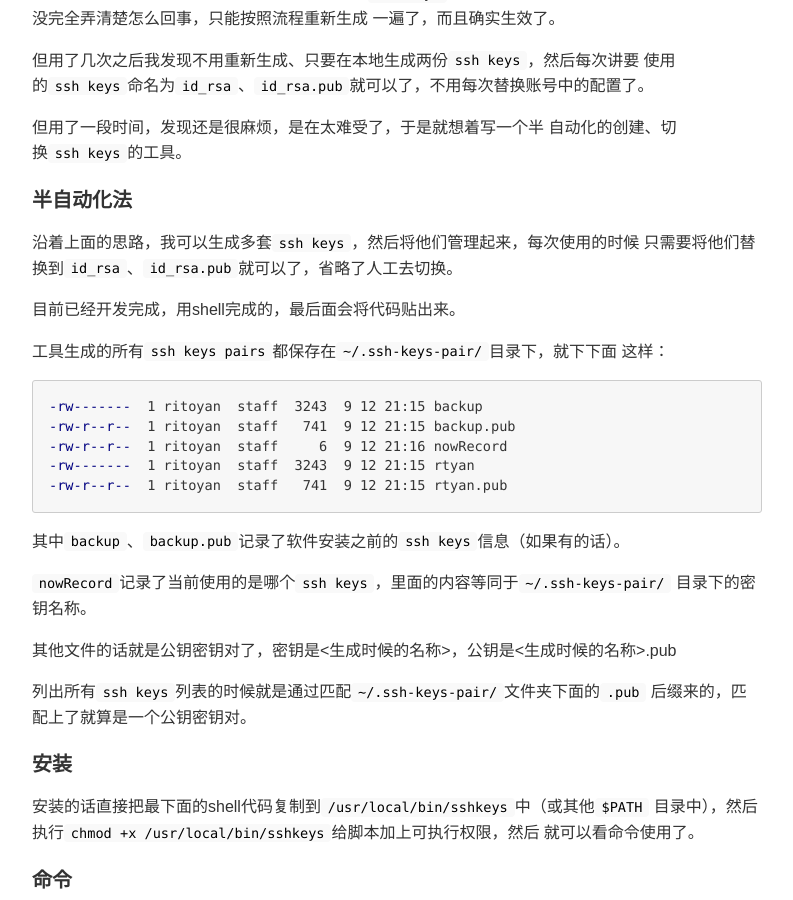
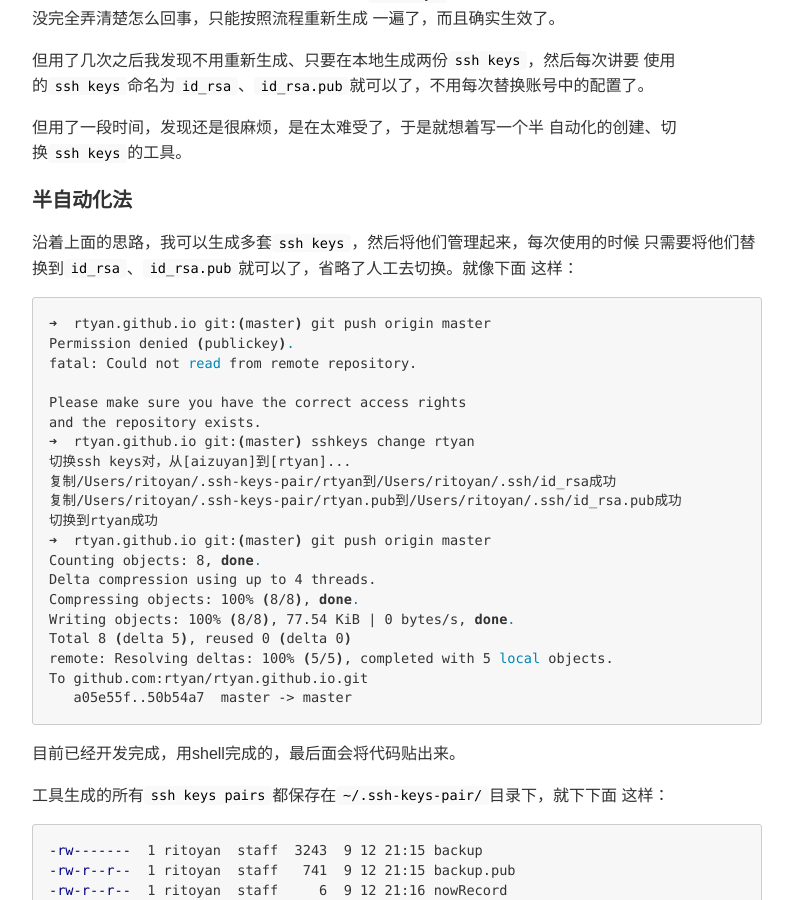
Before and after one commit to rtyan/rtyan.github.io, a Jekyll site: the page built from _posts/2017-09-12-ssh-keys-manager.md, in a window 1280 px wide and 900 px high, scrolled down 745 px. Shown: the whole window, without its empty margins (118-911 px from the left). Built offline with Jekyll 4.4.1, drawn with Linux system fonts in a browser that asks for light colours.

Commit message:
ssh keys duplicate

````diff
--- a/_posts/2017-09-12-ssh-keys-manager.md
+++ b/_posts/2017-09-12-ssh-keys-manager.md
@@ -33,7 +33,30 @@ categories: 工具
 
 #### 半自动化法
 沿着上面的思路，我可以生成多套`ssh keys`，然后将他们管理起来，每次使用的时候
-只需要将他们替换到`id_rsa`、`id_rsa.pub`就可以了，省略了人工去切换。
+只需要将他们替换到`id_rsa`、`id_rsa.pub`就可以了，省略了人工去切换。就像下面
+这样：
+```shell
+➜  rtyan.github.io git:(master) git push origin master
+Permission denied (publickey).
+fatal: Could not read from remote repository.
+
+Please make sure you have the correct access rights
+and the repository exists.
+➜  rtyan.github.io git:(master) sshkeys change rtyan
+切换ssh keys对，从[aizuyan]到[rtyan]...
+复制/Users/ritoyan/.ssh-keys-pair/rtyan到/Users/ritoyan/.ssh/id_rsa成功
+复制/Users/ritoyan/.ssh-keys-pair/rtyan.pub到/Users/ritoyan/.ssh/id_rsa.pub成功
+切换到rtyan成功
+➜  rtyan.github.io git:(master) git push origin master
+Counting objects: 8, done.
+Delta compression using up to 4 threads.
+Compressing objects: 100% (8/8), done.
+Writing objects: 100% (8/8), 77.54 KiB | 0 bytes/s, done.
+Total 8 (delta 5), reused 0 (delta 0)
+remote: Resolving deltas: 100% (5/5), completed with 5 local objects.
+To github.com:rtyan/rtyan.github.io.git
+   a05e55f..50b54a7  master -> master
+```
 
 目前已经开发完成，用shell完成的，最后面会将代码贴出来。
 
````
